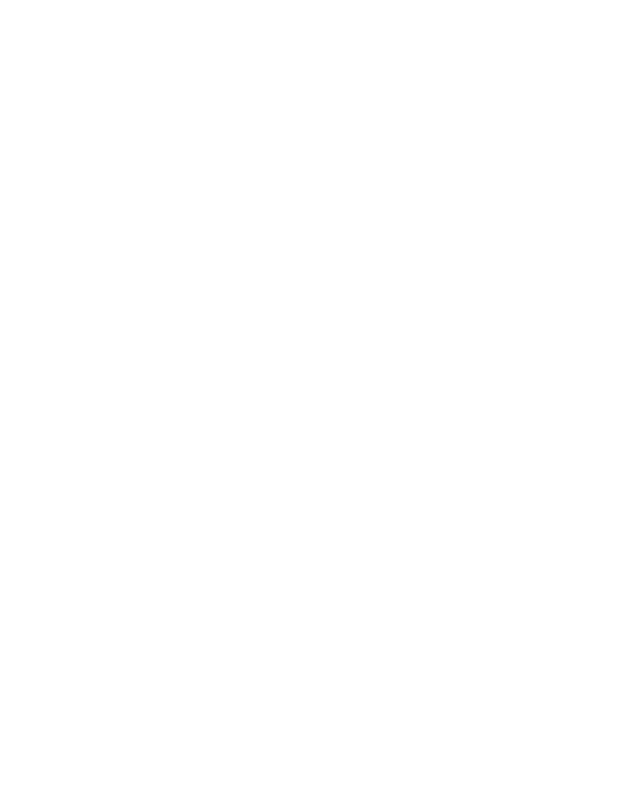
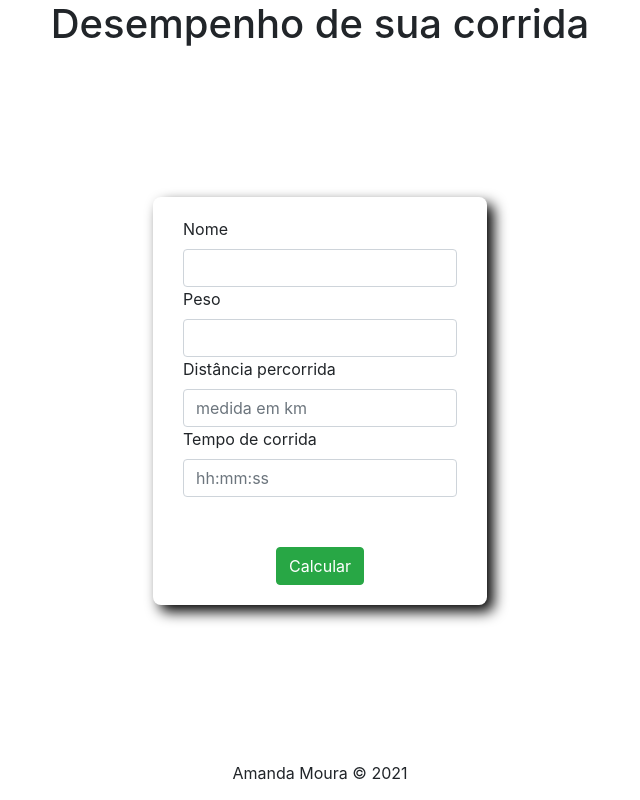
Before and after one commit to AmandaMS09/corridas, a plain HTML site: page index.html in a window 1280 px wide. Shown: the whole page, without its empty margins (320-960 px from the left). Drawn offline with nearby package versions, Linux system fonts and the light colour scheme.

Commit message:
Finalização do formulário

```diff
--- a/css/estilo.css
+++ b/css/estilo.css
@@ -0,0 +1,34 @@
+body { display: flex;
+    flex-direction: column;
+    width: 100vw;
+    height: 100vh;
+    margin: 0 auto;
+    justify-content: space-between;
+    align-items: center;
+    text-align: center;
+}
+
+header { width: 100vw;
+    height: fit-content;
+}
+
+section { padding: 20px 15px;
+    border-radius: 8px;
+    box-shadow: 5pt 5pt 10pt black;
+}
+
+p { text-align: center;
+}
+
+span { margin: 10px;
+}
+
+footer { text-align: center;
+    padding: 15px;
+}
+
+#campos { width: fit-content;
+}
+
+#calcular { margin-top: 50px;
+}
--- a/index.html
+++ b/index.html
@@ -8,15 +8,56 @@
     <meta name="author" content="Amanda Moura de Souza">
     <!--Estilização-->
     <link rel="stylesheet" href="css/estilo.css">
-    <!--Interação-->
-    <script src="js/script.js"></script>
+    <link rel="stylesheet" href="https://cdn.jsdelivr.net/npm/bootstrap@4.5.3/dist/css/bootstrap.min.css"
+      integrity="sha384-TX8t27EcRE3e/ihU7zmQxVncDAy5uIKz4rEkgIXeMed4M0jlfIDPvg6uqKI2xXr2" crossorigin="anonymous" />
     <!--Título-->
-    <title>Modelo</title>
+    <title>Monitoramento de Desempenho</title>
 </head>
 
 <body>
-    <header></header>
-    <section></section>
-    <footer></footer>
+    <!--Título-->
+    <header>
+        <h1 class="text-center">Desempenho de sua corrida</h1>
+    </header>
+
+    <!--Formulário-->
+    <section>
+        <form>
+            <div class="collumn justify-content-center align-items-center" id="campos">
+                <!--Campo Nome-->
+                <div class="col-auto">
+                    <label class="form-label">Nome</label>
+                    <input type="text" id="nome" name="nome" class="form-control" required>
+                </div>
+                <!--Campo Peso-->
+                <div class="col-auto">
+                    <label class="form-label">Peso</label>
+                    <input type="number" id="peso" name="peso" class="form-control" step="0.01" min="0" max="400" required>
+                </div>
+                <!--Campo Distância-->
+                <div class="col-auto">
+                    <label class="form-label">Distância percorrida</label>
+                    <input type="number" id="distancia" name="distancia" class="form-control" step="0.1" placeholder="medida em km" required>
+                </div>
+                <!--Campo Tempo-->
+                <div class="col-auto">
+                    <label class="form-label">Tempo de corrida</label>
+                    <input type="text" id="tempo" name="tempo" class="form-control" maxlength="8" placeholder="hh:mm:ss" required>
+                </div>
+            </div>
+            <!--Botão Cálculo-->
+            <div class="text-center">
+                <button type="button" class="btn btn-success" name="calcular" id="calcular">Calcular</button>
+            </div>
+        </form>
+    </section>
+
+    <!--Footer-->
+    <footer>
+        <span>Amanda Moura © 2021</span>
+    </footer>
+
+    <!--Interação-->
+    <script src="js/script.js"></script>
 </body>
 </html>
```
